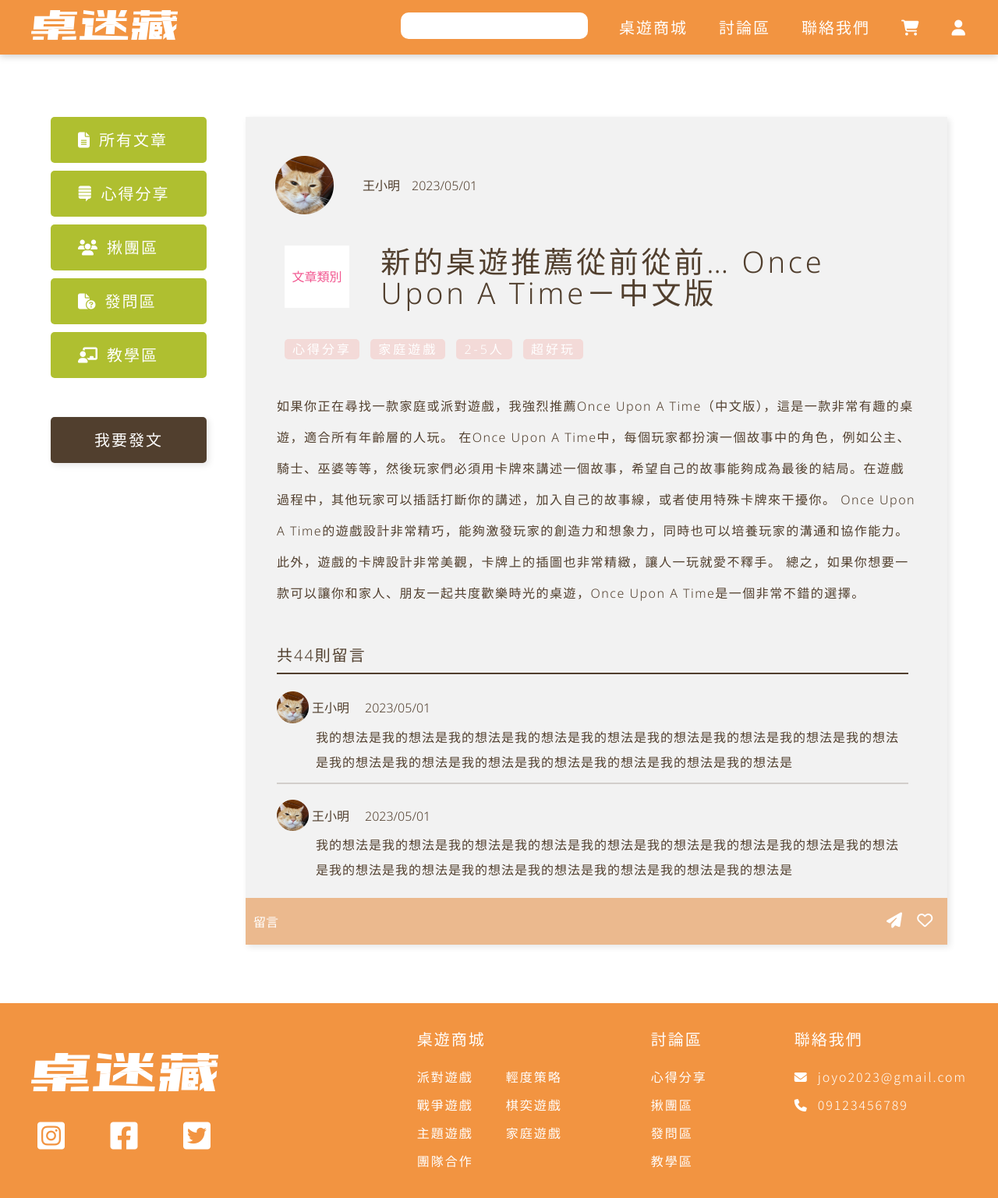
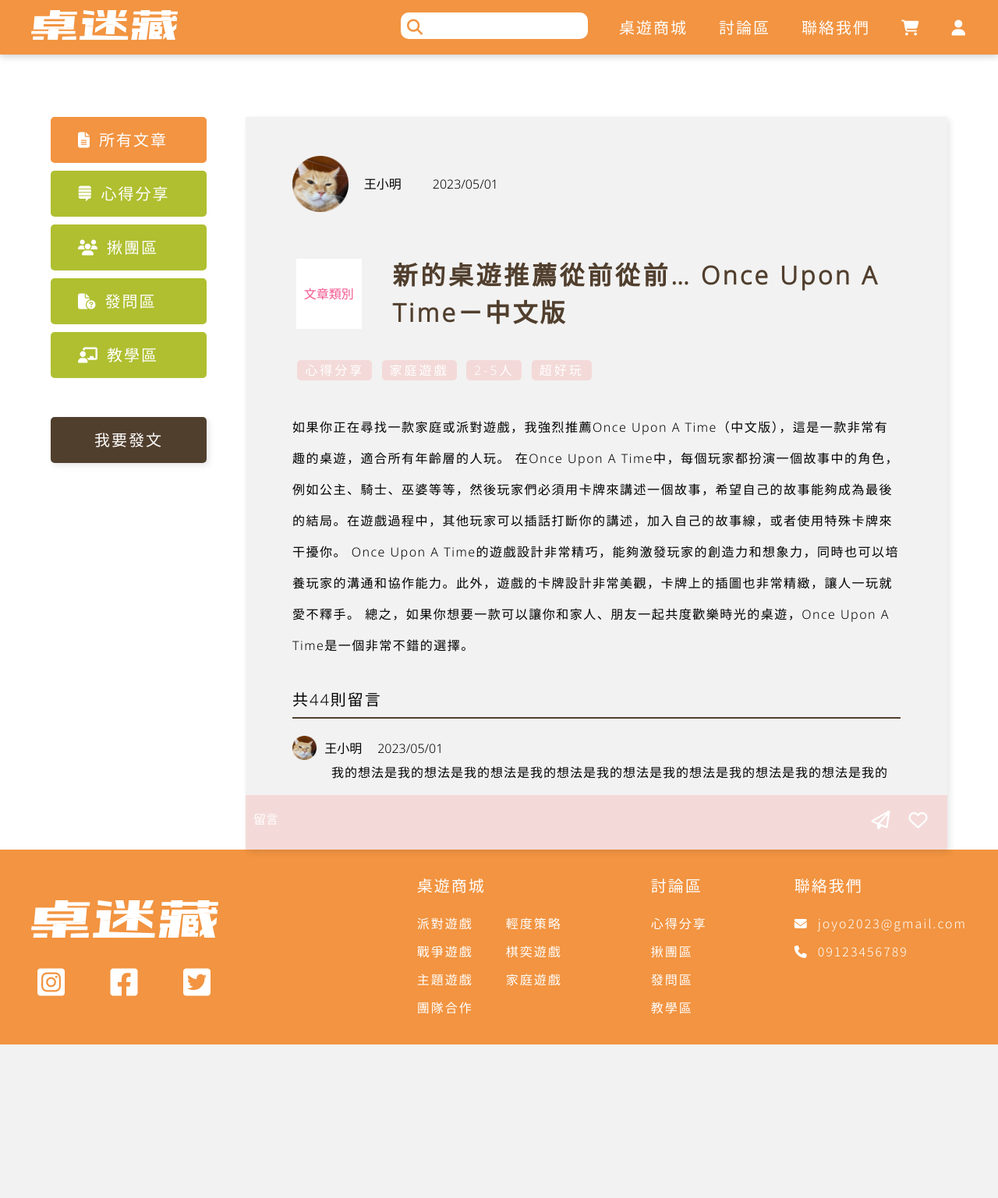
Before and after one commit to illumyST/JOYO_teamProject_G3, a PHP site: page /forumInfo.html in a window 1280 px wide. Shown: the whole page at 78% size. After the commit the page ends 1340 px from the top, so only its background shows below. Run offline with PHP 8.4, Linux system fonts and the light colour scheme; style sheets or scripts are compiled from the project's sources.

Commit message:
修改forum的h2文字和RWD廣告區的寬度 修改forumInfo的下拉選單和微調RWD的內容 新增forumInfo內文的Scroll&Scroll的style

```diff
--- a/forumInfo.html
+++ b/forumInfo.html
@@ -15,10 +15,11 @@
     <header>
         <nav class="header_nav">
             <a href="#" class="header_nav_logoBox"><img class="header_nav_logo" src="../../assets/img/logo.svg" alt=""></a>
+            <div class="header_nav_right_inputBox">
+                <i class="fa-solid fa-magnifying-glass"></i>
+                <input class="header_nav_right_inputBox-input" type="text">
+            </div>
             <ul class="header_nav_right">
-                <li class="header_nav_right_inputBox">
-                    <input class="header_nav_right_inputBox-input" type="text">
-                </li>
                 <li><a href="#">桌遊商城</a>
                     <ol>
                         <li><a href="#">派對遊戲</a></li>
@@ -56,23 +57,23 @@
     <section class="forumInfo_wrapper">
         <!-- 側邊選單 -->
         <ul class="forumInfo_sidemenu">
-            <li>
+            <li class="forumInfo_sidemenu_li active">
                 <i class="fa-solid fa-file-lines"></i>
                 <h3>所有文章</h3>
             </li>
-            <li>
+            <li class="forumInfo_sidemenu_li">
                 <i class="fa-brands fa-stack-exchange"></i>
                 <h3>心得分享</h3>
             </li>
-            <li>
+            <li class="forumInfo_sidemenu_li">
                 <i class="fa-solid fa-users"></i>
                 <h3>揪團區</h3>
             </li>
-            <li>
+            <li class="forumInfo_sidemenu_li">
                 <i class="fa-solid fa-file-circle-question"></i>
                 <h3>發問區</h3>
             </li>
-            <li>
+            <li class="forumInfo_sidemenu_li">
                 <i class="fa-solid fa-chalkboard-user"></i>
                 <h3>教學區</h3>
             </li>
@@ -86,7 +87,7 @@
                 <h3>我要發文</h3>
             </div>
 
-                <div class="forumInfo_media_select">
+                <!-- <div class="forumInfo_media_select">
                     <select class="forumInfo_media_menu_select" id="forumInfo_media_menu_select">
                         <option value="">所有文章</option>
                         <option value="">心得分享</option>
@@ -94,40 +95,51 @@
                         <option value="">發問區</option>
                         <option value="">教學區</option>
                     </select>
+                </div> -->
+
+            <div class="forumInfo_media_select">
+                <button class="forumInfo_media_menu_btn" type="button" id="forumInfo_media_menu_btn" >
+                    <span>所有文章</span><span><i class="fa-solid fa-angle-down"></i></span>
+                </button>
+                <ul class="forumInfo_media_select_order" >
+                    <li><a class="forumInfo_media_select_dropdown_item" href="#">心得分享</a></li>
+                    <li><a class="forumInfo_media_select_dropdown_item" href="#">揪團區</a></li>
+                    <li><a class="forumInfo_media_select_dropdown_item" href="#">發問區</a></li>
+                    <li><a class="forumInfo_media_select_dropdown_item" href="#">教學區</a></li>
+                </ul>
             </div>
         </div>
+        <!-- 手機版選單end -->
 
 
 
 
         <div class="forumInfo_right">
-
-            <div class="forumInfo_right_top">
-                <div class="forumInfo_right_top_img">
+            <div class="forumInfo_right_main">
+                <div class="forumInfo_right_main_top">
                     <img src="./assets/img/cat.png" alt="">
-                </div>
                     <p>王小明</p>
                     <p>2023/05/01</p>
                 </div>
 
 
-            <div class="forumInfo_right_title">
-                <ul class="forumInfo_right_title_left">
+                <div class="forumInfo_right_main_title">
+                    <ul class="forumInfo_right_main_title_left">
                         <li class="forumInfo_category">
                             <p>文章類別</p>
                         </li>
                     </ul>
 
-                <ul class="forumInfo_right_title_right">
+                    <ul class="forumInfo_right_main_title_right">
                         <li>
                             <h1>新的桌遊推薦從前從前… Once Upon A Time－中文版</h1>
                         </li>
                     </ul>
 
 
-                <div class="forumInfo_right_title_bottom">
+                    <div class="forumInfo_right_main_title_bottom">
 
-                    <ul class="forumInfo_right_title_bottom_label">
+                        <ul class="forumInfo_right_main_title_bottom_label">
                             <li>
                                 <P>心得分享</P>
                             </li>
@@ -161,32 +173,37 @@
                     <div class="forumInfo_comments_text">
                         <div class="forumInfo_comments_text_title">
                             <img src="./assets/img/cat.png" alt="">
-                    </div>
                             <p>王小明</p>
                             <p>2023/05/01</p>
+                        </div>
 
-                    <div class="forumInfo_comments_main">
+                        <div class="forumInfo_comments_text_main">
                             <p>
                                 我的想法是我的想法是我的想法是我的想法是我的想法是我的想法是我的想法是我的想法是我的想法是我的想法是我的想法是我的想法是我的想法是我的想法是我的想法是我的想法是
                             </p>
                         </div>
+                    </div>
 
                         <span class="forumInfo_comments_text_line"></span>
 
-                    <div class="forumInfo_comments_text_title">
+
+                    <div class="forumInfo_comments_text2">
+                        <div class="forumInfo_comments_text2_title">
                             <img src="./assets/img/cat.png" alt="">
-                    </div>
                             <p>王小明</p>
                             <p>2023/05/01</p>
+                        </div>
 
-                    <div class="forumInfo_comments_main">
+                        <div class="forumInfo_comments_text2_main">
                             <p>
                                 我的想法是我的想法是我的想法是我的想法是我的想法是我的想法是我的想法是我的想法是我的想法是我的想法是我的想法是我的想法是我的想法是我的想法是我的想法是我的想法是
                             </p>
                         </div>
+                    </div>
+
+
 
                 </div>
-
             </div>
 
             <div class="forumInfo_right_msg">
--- a/sass/page/_forumInfo.scss
+++ b/sass/page/_forumInfo.scss
@@ -3,8 +3,6 @@
     @include wrapper();
     font-family: Noto Sans, Noto Sans TC, sans-serif;
     // border: 1px solid red;
-    color: $brown;
-    margin: 75px auto;
 }
 
 // ===== 左側選單 ===== //
@@ -16,7 +14,11 @@
     .forumInfo_sidemenu li{
         // border: 1px solid blue;
         @include sidemenu();
+        &:hover{
+            background-color: #c2c990;
+        }
         @include flex-container(row, wrap, start);
+        cursor: pointer;
 
     }
 
@@ -29,6 +31,10 @@
         &:hover{
             background: $orange;
         }
+    }
+
+    .forumInfo_sidemenu_li.active{
+        background-color: $orange;
     }
 
     .forumInfo_sidemenu li i{
@@ -49,133 +55,178 @@
     }
 
     // ===== 文章上方 ===== //
-    .forumInfo_right_top{
-        // border: 1px solid yellow;
-        @include flex-container(row, wrap, start);
-        margin-top: 50px;
+    .forumInfo_right_main{
+        padding: 50px 60px 0 ;
+        height: 800px;
+        overflow-y: scroll;
+        overflow-x: hidden;
+        &::-webkit-scrollbar{
+            width: 10px;
+        }
 
-        p{
-            margin-right: 15px;
+        &::-webkit-scrollbar-thumb{
+            background-color: #F3DAD8;
+        }
+
+        &::-webkit-scrollbar-thumb:hover {
+            background: #f6b1ca;
           }
     }
 
-    .forumInfo_right_top_img{
-        // border: 1px solid green;
+    .forumInfo_right_main_top{
+        // border: 1px solid yellow;
+        @include flex-container(row, wrap, start);
+        margin-bottom: 40px;
+
         img{
             display: block;
-            width: 50%;
-            margin: 0 auto;
+            width: 9.2%;
+        }
+
+        > p{
+            margin-left: 20px;
+        }
+
+        p + p{
+            margin-left: 40px;
         }
     }
 
-    .forumInfo_right_title{
+
+
+
+    .forumInfo_right_main_title{
         // border: 1px solid black;
-        @include flex-container(row, wrap, start);
-        margin: 20px 0 0 40px;
+        @include flex-container(row, wrap, start, );
     }
 
-    .forumInfo_right_title_left{
+    .forumInfo_right_main_title_left{
         // border: 1px solid palevioletred;
-        line-height: 5;
         width: 12%;
         text-align: center;
-        font-size: $p;
     }
 
     .forumInfo_category{
         background-color: white;
-        width: 80%;
+        width: 90%;
         margin: 20px auto;
+
+        p{
+            line-height: 5.65;
             color: $d-pink;
+            font-size: $p;
+        }
     }
 
-    .forumInfo_right_title_right{
+    .forumInfo_right_main_title_right{
         // border: 1px solid palevioletred;
         width: 80%;
+        margin-left: 35px;
+
+        li{
+            width: 100%;
+            h1{
                 font-size: $h1_sub;
-        margin-left: 30px;
+                line-height: 1.5em;
+                letter-spacing: .1em;
+                text-align: justify;
+                font-weight: 600;
+            }
+        }
     }
 
 
-    .forumInfo_right_title_bottom{
+    .forumInfo_right_main_title_bottom{
         // border: 1px solid goldenrod;
+        width: 100%;
         @include flex-container(row, wrap, start);
+        margin-top: 20px;
     }
 
-    .forumInfo_right_title_bottom_label{
-        margin: 20px 0 0 10px;
+    .forumInfo_right_main_title_bottom_label{
+        @include flex-container(row, wrap, space-around);
+        width: 50%;
         li{
             @include Label();
-            margin-right: 10px;
         }
     }
 
     .forumInfo_middle{
         // border: 1px solid purple;
+        margin-top: 40px;
+        p{
             line-height: 2.5;
             letter-spacing: 1.5px;
             font-size: $p;
-        p{
-            margin: 40px 40px 0;
         }
     }
 
     .forumInfo_comments{
         // border: 1px solid saddlebrown;
+        margin-top: 40px;
         h3{
             font-size: $h3;
             letter-spacing: 2px;
-            margin: 50px 40px 0;
         }
     }
 
     .forumInfo_comments_line{
         border-bottom: 2px solid $brown;
         display: inline-block;
-        width: 90%;
-        margin: 10px 40px 0;
+        width: 100%;
+        margin: 6px 0 0;
     }
 
     .forumInfo_comments_text{
+        margin-top: 20px;
+    }
+    .forumInfo_comments_text_title,
+    .forumInfo_comments_text2_title{
         @include flex-container(row, wrap, start);
 
-        p{
+        img{
+            width: 4%;
+        }
+
+        > p{
             font-size: $p;
-            margin-top: 20px;
+            margin-left: 10px;
+
         }
 
         p + p{
             margin-left: 20px;
+            font-size: $p;
         }
     }
 
-    .forumInfo_comments_text_title{
-        // border: 1px solid seagreen;
-        width: 5%;
-        margin: 20px 0 0 40px;
-        img{
-            width: 90%;
-        }
-    }
 
-    .forumInfo_comments_main{
+
+
+
+    .forumInfo_comments_text_main,
+    .forumInfo_comments_text2_main{
         // border: 1px solid red;
-        margin: 0 50px 0 90px;
+        margin-left: 50px;
 
         p{
-            margin: 0;
             line-height: 2;
             letter-spacing: 1px;
+
         }
     }
 
     .forumInfo_comments_text_line{
         border-bottom: 2px solid $brown;
         display: inline-block;
-        width: 90%;
-        margin: 10px 40px 0;
+        width: 100%;
         opacity: .2;
     }
+
+    .forumInfo_comments_text2{
+        margin-top: 10px;
+    }
+
 
     .forumInfo_right_msg{
         // border: 1px solid blue;
@@ -184,38 +235,42 @@
     }
 
     .forumInfo_right_msg_text{
-        width: 90%;
-        background-color: #ebb98e;
+        width: 85%;
+        background-color: #F3DAD8;
         border: none;
         outline: none;
         font-size: $p;
+        line-height: 1.5;
         padding-left: 10px;
-        padding-top: 10px;
-        line-height: 1.5;
+        padding-top: 20px;
         resize: none;
         overflow: hidden;
 
         &::placeholder{
             color: white;
-            line-height: 40px;
+            line-height: 20px;
         }
     }
 
     .forumInfo_right_msg_icon{
         // border: 1px solid red;
-        width: 8.667%;
-        line-height: 3.75;
-        background-color: #ebb98e;
+        width: 13.668%;
+        line-height: 4.4;
+        background-color: #F3DAD8;
+        text-align: center;
 
         .fa-paper-plane{
             margin-right: 15px;
-            font-size: $h3;
+            font-size: $h2;
             color: white;
+            font-weight: 100;
+            margin: 10px;
         }
 
         .fa-heart{
-            font-size: $h3;
+            font-size: $h2;
             color: white;
+            margin: 10px;
         }
     }
 
@@ -227,10 +282,9 @@
 
 
 // ===== 手機版 414px ===== //
-@media screen and (max-width: 414px){
+@include m(){
     .forumInfo_wrapper{
-        width: auto;
-        margin: 0;
+        width: 370px;
         flex-direction: column;
     }
 
@@ -241,71 +295,109 @@
 
     // ====== 手機版選單 ===== //
     .forumInfo_media{
-        width: 100vw;
+        width: 100%;
         display: block
     }
 
 
     .forumInfo_media_button{
-        @include btn($brown, 2.5, 90vw, $orange);
-        font-size: $h3;
-        margin: 20px auto;
+        @include btn($brown, 2.2, 100%, $orange);
+        font-size: 1.1rem;
+        margin-bottom: 20px;
     }
 
+
     .forumInfo_media_select{
-        width: 90vw;
-        margin: 0 auto;
+        @include drowDown(100%, 40px, 100%, 50%);
+        margin-bottom: 40px;
+
+
+        button{
+            display: flex;
+            justify-content: space-between;
+            align-items: center;
+            background-color: $green;
+            font-size: 1.1rem;
+
+            span{
+                letter-spacing: .1em;
+                margin: 0 10px;
             }
 
-    .forumInfo_media_menu_select{
-        display: block;
-        width: 90vw;
-        margin: 30px auto;
-        padding: 10px 10px;
-        border-radius: 5px;
-        color: white;
-        font-size: $p;
-        border: none;
-        outline: none;
-        background-color: $green;
+            .fa-angle-down{
+                font-weight: 600;
+            }
         }
 
-    .forumInfo_right_top{
-        margin-top: 30px;
+
+        ul{
+            width: 89.3%;
+            top: 218px;
+
+            li{
+                // display: block;
+                width: 100%;
+
+                a{
+                    width: 100%;
+                    line-height: 2.5;
+                    background-color: $green;
+                    color: white;
+                    letter-spacing: .1em;
                 }
+            }
+        }
+    }
+    // ===== 手機版選單end ===== //
 
-    .forumInfo_right_top_img{
-        width: 20%;
+
+    .forumInfo_right_main_top{
+        margin-top: 20px;
+        margin-left: 25px;
+        margin-bottom: 0;
     }
 
     .forumInfo_right{
-        width: 90vw;
-        margin: 0 auto;
+        width: 100%;
     }
 
-    .forumInfo_right_title{
+
+    .forumInfo_right_main{
+        width: 100%;
+        padding: 0;
+    }
+
+    .forumInfo_right_main_title{
         margin: 20px 0;
     }
 
-    .forumInfo_right_title_left{
+    .forumInfo_right_main_title_left{
         display: none;
     }
 
-    .forumInfo_right_title_right{
-        width: 85vw;
-        margin: 10px 10px;
+    .forumInfo_right_main_title_right{
+        width: 100%;
+        margin: 25px 25px 0;
+        li{
+            h1{
                 line-height: 1.5;
                 font-size: 1.3rem;
             }
-
-
-    .forumInfo_right_title_bottom{
-        order: -1;
+        }
     }
 
 
-    .forumInfo_right_title_bottom_label{
-        margin: 10px 10px;
+    .forumInfo_right_main_title_bottom{
+        width: 100%;
+        order: -1;
+        justify-content: space-between;
+        margin-top: 0;
+    }
+
+
+    .forumInfo_right_main_title_bottom_label{
+        width: 100%;
+        margin: 0 20px;
 
         li{
             font-size: .8rem;
@@ -313,47 +405,78 @@
     }
 
     .forumInfo_middle{
-        width: 90vw;
+        width: 100%;
 
         p{
-            margin: 40px 15px;
+            margin: 25px;
             text-align: justify;
         }
     }
 
     .forumInfo_comments{
-        width: 90vw;
+        width: 100%;
 
         h3{
             font-size: 1rem;
-            margin: 50px 15px 0;
+            margin: 0 25px;
         }
     }
 
     .forumInfo_comments_line{
-        width: 80vw;
-        margin: 10px 15px;
+        width: 85%;
+        margin: 10px 25px 0;
+    }
+
+    .forumInfo_comments_text{
+        width: 100%;
     }
 
     .forumInfo_comments_text_title{
-        width: 10%;
-        margin: 20px 0 0 20px;
+        width: 100%;
+        margin: 20px 25px 0;
+
+        img{
+            width: 8.4%;
+        }
     }
 
-    .forumInfo_comments_main{
-        margin: 10px 15px 0 55px;
+    .forumInfo_comments_text_main,
+    .forumInfo_comments_text2_main{
+        margin-left: 65px;
+        margin-right: 25px;
     }
 
     .forumInfo_comments_text_line{
-        width: 90vw;
-        margin: 10px 20px 0;
+        width: 85%;
+        margin: 10px 25px 0;
+    }
+
+    .forumInfo_comments_text2_title{
+        width: 100%;
+        margin: 0 25px;
+
+        img{
+            width: 8.4%;
+        }
     }
 
     .forumInfo_right_msg_text{
-        width: 70.1vw;
+        width: 75%;
     }
 
     .forumInfo_right_msg_icon{
-        width: 17vw;
+        width: 21.76%;
+        line-height: 4.4;
+
+        .fa-paper-plane{
+            font-size: 1.2rem;
+            margin: 5px;
+        }
+
+        .fa-heart{
+            font-size: 1.2rem;
+            margin: 5px;
+        }
+
     }
 }
```
Also changed, not shown: forum.html (+6 -3 lines), sass/page/_forum.scss (+41 -12 lines). Lines whose indentation alone changed are shown as unchanged.
